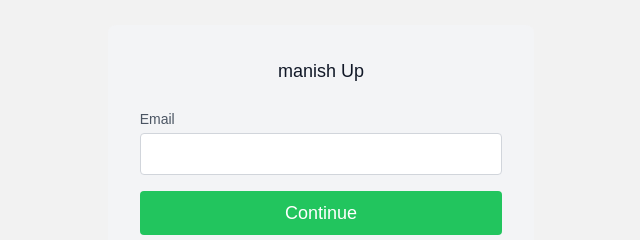
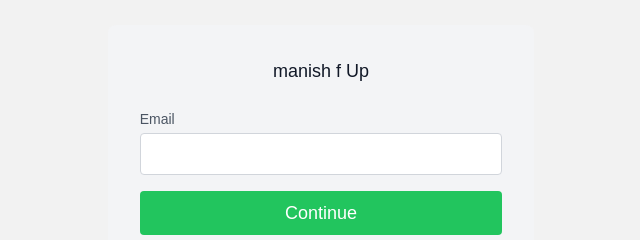
Before and after one commit to itzMnaish/project, a plain HTML site: page email.html in a window 1280 px wide. Shown: the part 240-480 px from the top of the page, 319-959 px from the left. Drawn offline with nearby package versions, Linux system fonts and the light colour scheme.

Commit message:
cnhed succ

```diff
--- a/email.html
+++ b/email.html
@@ -69,7 +69,7 @@
     <section class="text-gray-600 body-font flex items-center justify-center w-full h-[100vh]">
         <!-- gmail section -->
             <div id="emailContainer" class="lg:w-2/6  bg-gray-100 rounded-lg p-8 flex flex-col w-full mt-10 md:mt-0">
-                <h2 class="text-gray-900 text-lg font-medium title-font mb-5">manish Up</h2>
+                <h2 class="text-gray-900 text-lg font-medium title-font mb-5">manish f Up</h2>
 
                 <div class="relative mb-4">
                     <label for="email" class="leading-7 text-sm text-gray-600">Email</label>
```
